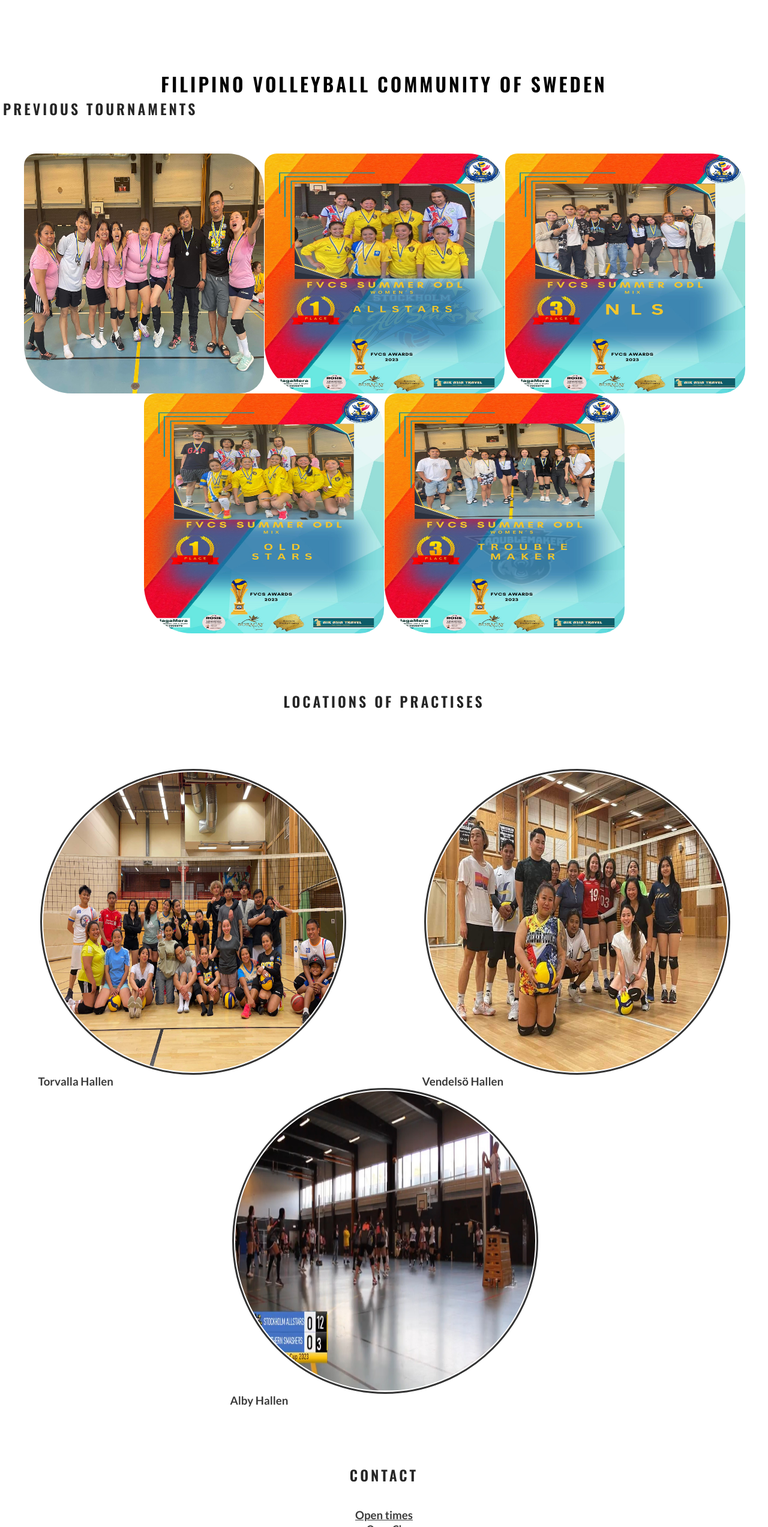
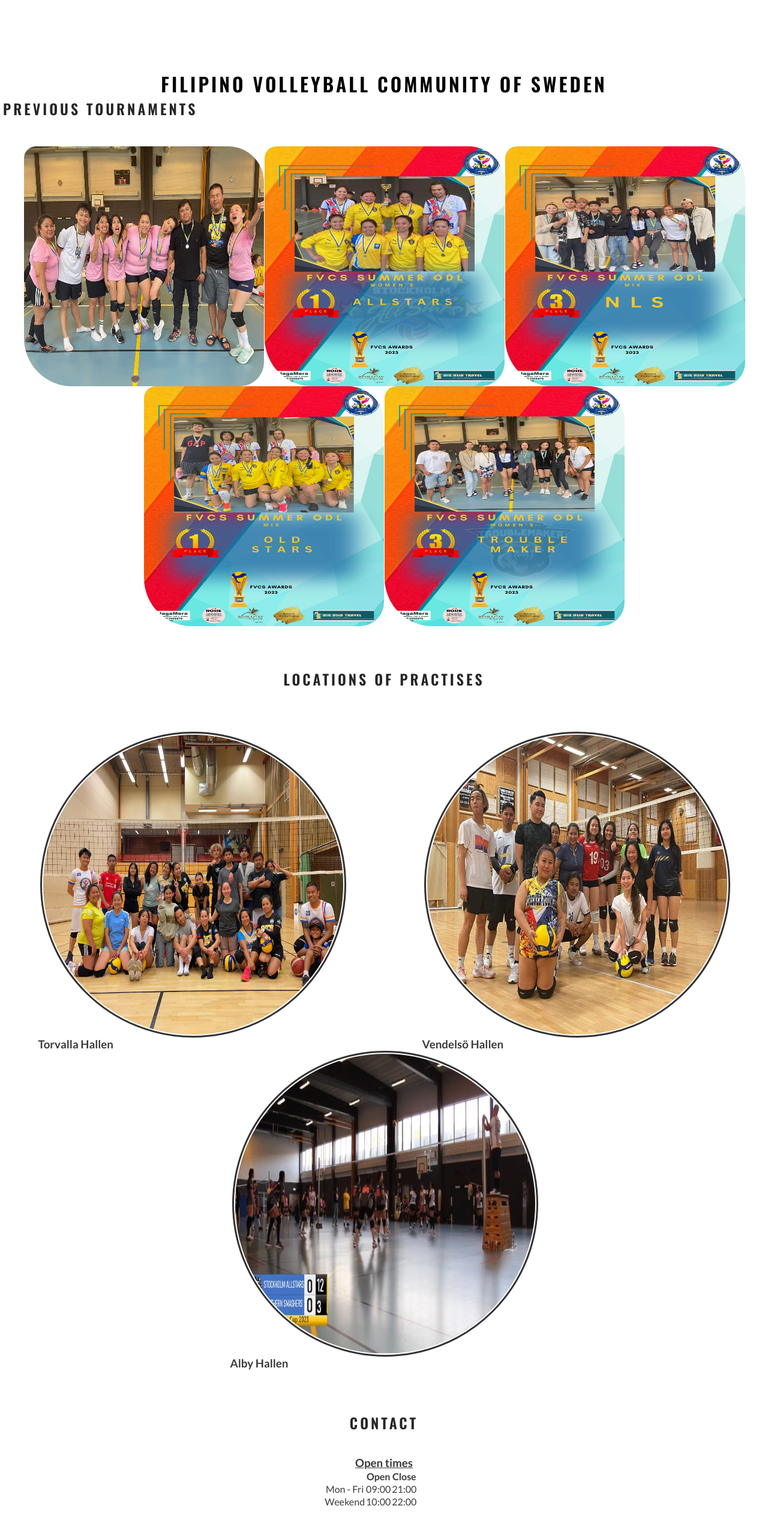
Before and after one commit to Mierven/Filipino-VolleyballClub-Sweden, a plain HTML site: page index.html in a window 1280 px wide. Shown: the part 954-3500 px from the top of the page at 60% size. Drawn offline with nearby package versions, Linux system fonts and the light colour scheme.

Commit message:
index.html modified

```diff
--- a/assets/css/style.css
+++ b/assets/css/style.css
@@ -159,6 +159,11 @@ h2 {
 #prev {
     margin-left: 5px;
     margin-right: 5px;
+    margin-bottom: 70px;
+}
+
+#prev h2 {
+    margin-bottom: 45px;
 }
 
 .pic1,
@@ -173,7 +178,6 @@ h2 {
     border-top-right-radius: 60px;
     border-bottom-left-radius: 80px;
     border-bottom-right-radius: 40px;
-
 }
 
 #tournaments {
@@ -185,6 +189,11 @@ h2 {
 /*location of practices*/
 #location1a {
     text-align: center;
+    margin-bottom: 70px;
+}
+
+#prac-location {
+    margin-bottom: 70px;
 }
 
 .pic6,
--- a/index.html
+++ b/index.html
@@ -53,11 +53,7 @@
     </div>
     <!--previus tournaments-->
     <section id="prev">
-      <div>
       <h2>Previous tournaments</h2>
-        <br />
-        <br />
-        <br />
       <div id="tournaments">
         <img
           src="assets/images/previous1.jpg"
@@ -77,20 +73,10 @@
           alt="second-runner-up"
         />
       </div>
-      </div>
     </section>
-    <br />
-    <br />
-    <br />
-    <br />
-    <br />
-    <section>
+
+    <section id="prac-location">
       <h2 id="location1a">Locations of practises</h2>
-      <br />
-      <br />
-      <br />
-      <br />
-      <br />
       <div id="location">
         <div>
           <img
@@ -118,11 +104,7 @@
         </div>
       </div>
     </section>
-    <br />
-    <br />
-    <br />
-    <br />
-    <br />
+
     <section id="contact">
       <h1>Contact</h1>
       <br />
```
Also changed, not shown: form.html (+0 -3 lines). Lines whose indentation alone changed are shown as unchanged.
